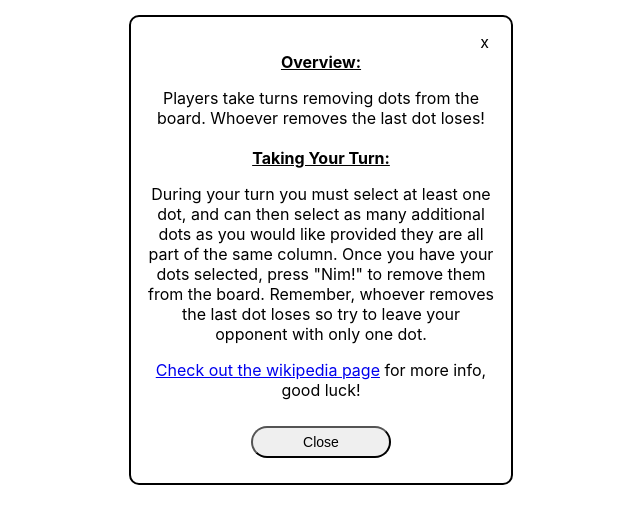
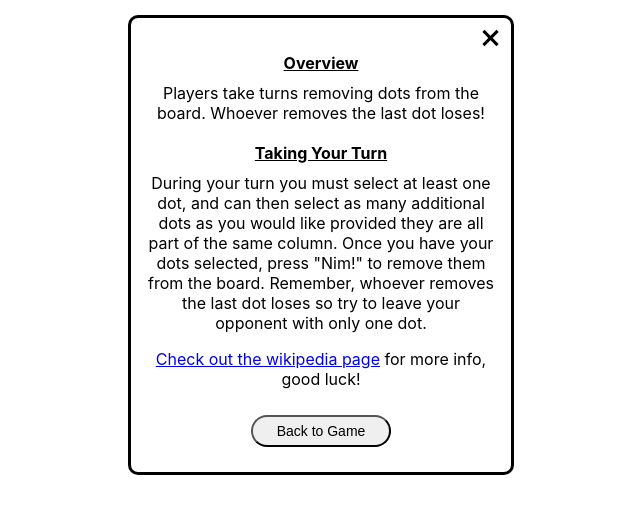
Before and after one commit to conmart/nimv2, a React (Create React App) app: page / in a window 1280 px wide. Both pictures are taken after a click on the button "How to Play". Shown: the top 524 px of the page, without its empty margins (319-959 px from the left). Built offline with nearby package versions, Linux system fonts and the light colour scheme.

Commit message:
fix styling issue and better close icon

```diff
--- a/src/components/Instructions/index.jsx
+++ b/src/components/Instructions/index.jsx
@@ -15,13 +15,13 @@ const Instructions = () => {
 
   return (
     <div className="instructionsContainer">
-      <span onClick={closeInstructions}>x</span>
-      <h4>Overview:</h4>
+      <span className="close" onClick={closeInstructions} />
+      <h4>Overview</h4>
       <p>
         Players take turns removing dots from the board. Whoever removes the
         last dot loses!
       </p>
-      <h4>Taking Your Turn:</h4>
+      <h4>Taking Your Turn</h4>
       <p>
         During your turn you must select at least one dot, and can then select
         as many additional dots as you would like provided they are all part of
@@ -35,7 +35,7 @@ const Instructions = () => {
         </a>{" "}
         for more info, good luck!
       </p>
-      <Button onClick={closeInstructions} text="Close" />
+      <Button onClick={closeInstructions} text="Back to Game" />
     </div>
   );
 };
--- a/src/components/Instructions/styles.css
+++ b/src/components/Instructions/styles.css
@@ -2,7 +2,7 @@
   position: absolute;
   padding: 15px;
   margin: 15px auto;
-  border: 2px solid;
+  border: 3px solid;
   border-radius: 10px;
   background-color: white;
   width: 350px;
@@ -16,7 +16,31 @@ h4 {
   text-decoration: underline;
 }
 
-span {
+.instructionsContainer p {
+  margin: 10px 0 16px;
+}
+
+.close {
   position: absolute;
+  top: 10px;
   right: 22px;
+  width: 15px;
+  cursor: pointer;
 }
+
+.close:before, .close:after {
+  position: absolute;
+  left: 15px;
+  content: ' ';
+  height: 20px;
+  width: 3px;
+  background-color: black;
+}
+
+.close:before {
+  transform: rotate(45deg);
+}
+
+.close:after {
+  transform: rotate(-45deg);
+}
```
